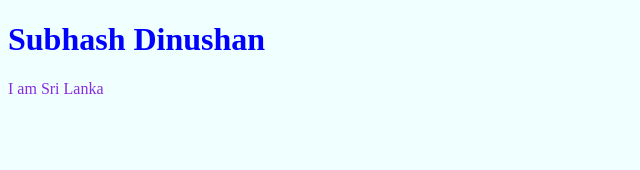
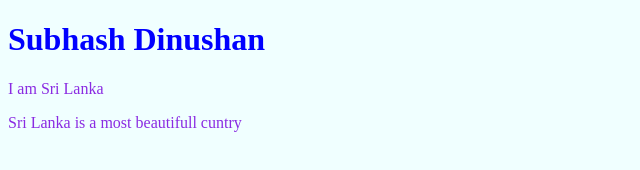
Before and after one commit to SubhashDinushan/Thered-_job, a plain HTML site: page index.html in a window 1280 px wide. Shown: the whole page, without its empty margins (0-640 px from the left). Drawn offline with Linux system fonts and the light colour scheme.

Commit message:
I modified index.hetm

```diff
--- a/index.html
+++ b/index.html
@@ -12,6 +12,7 @@
 
     <p>I am Sri Lanka</p>
 
+    <p>Sri Lanka is a most beautifull cuntry </p>
 
 </body>
 </html>
```
